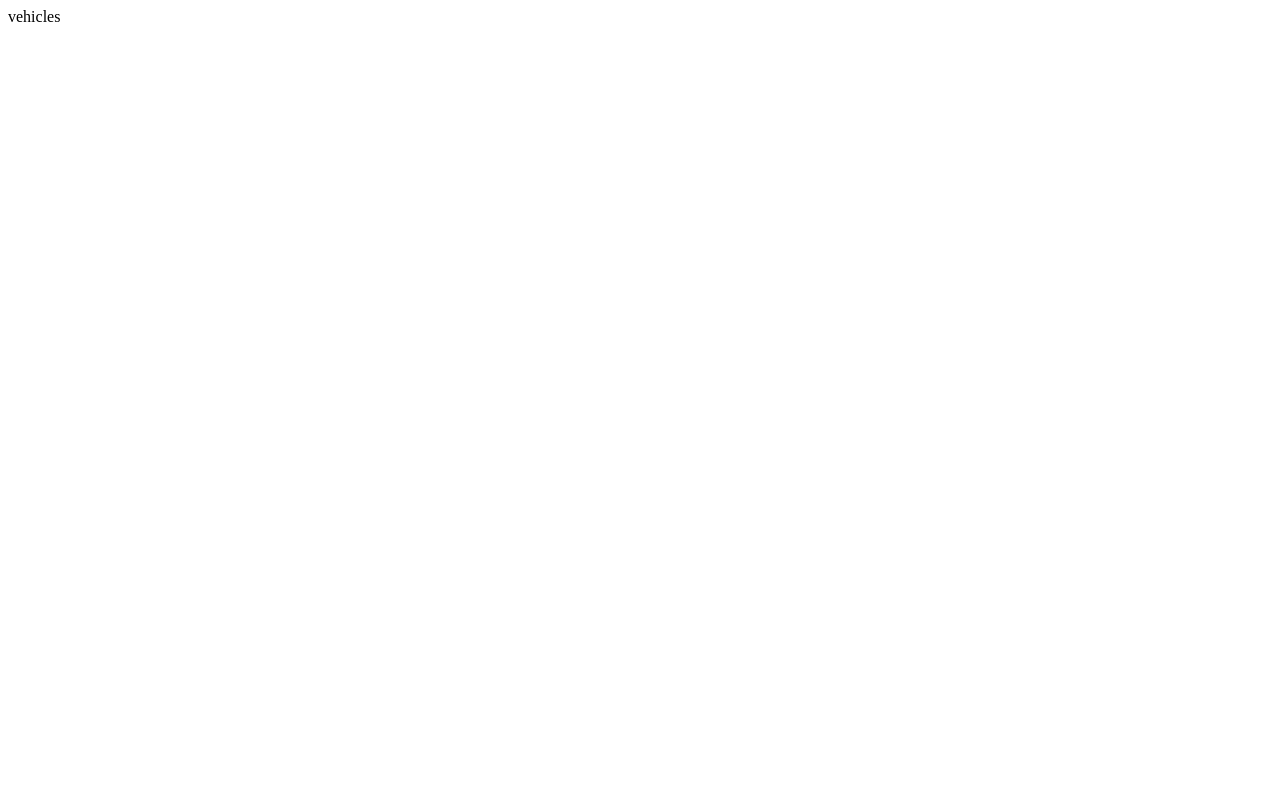
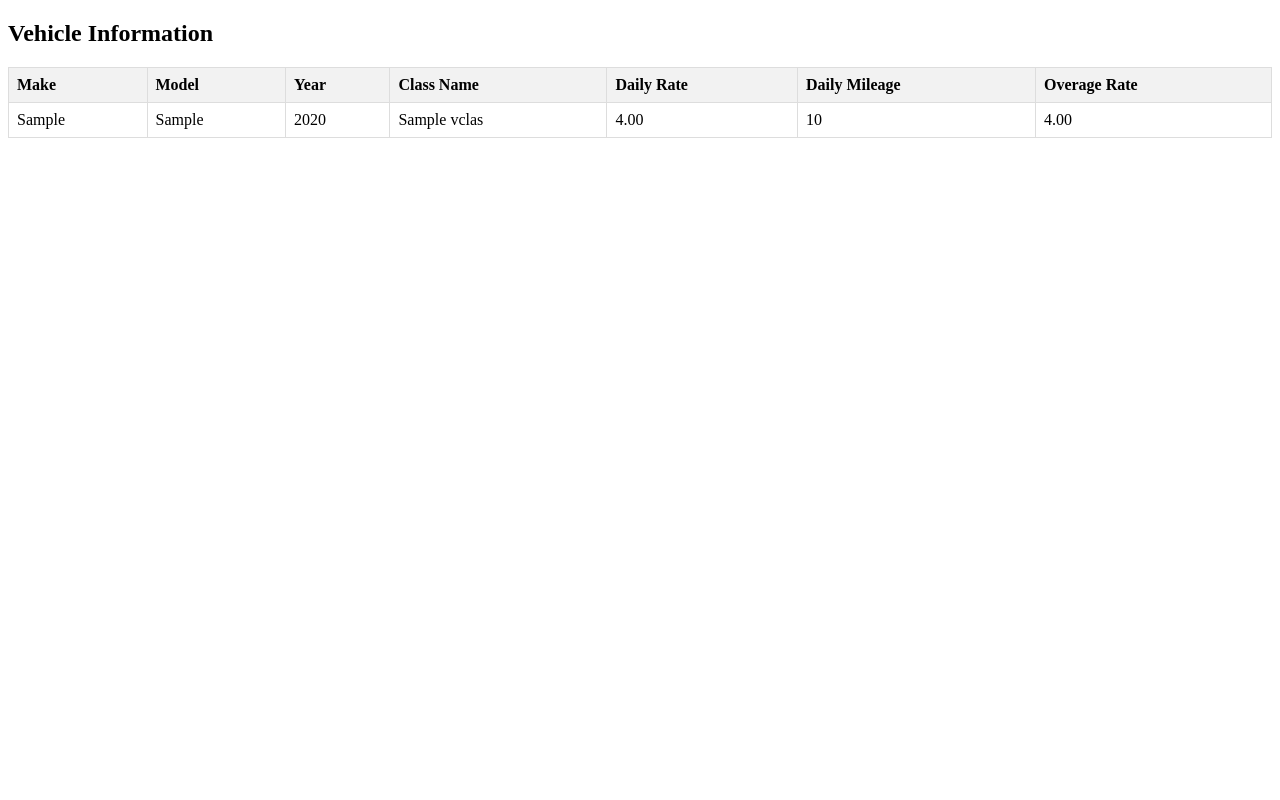
Before and after one commit to tin2294/wow_project, a Django app: page /wow/vehicles/ in a window 1280 px wide. Before the commit the page is almost empty. Run offline with Django 4.2, Linux system fonts and the light colour scheme; tables that the repository leaves empty hold one stand-in row (values such as "Sample post").

Commit message:
initial table of vehicles

```diff
--- a/wow/templates/vehicles.html
+++ b/wow/templates/vehicles.html
@@ -1 +1,54 @@
-vehicles
+<!DOCTYPE html>
+<html lang="en">
+<head>
+    <meta charset="UTF-8">
+    <title>Vehicle Information</title>
+    <style>
+        /* Basic styling for the table */
+        table {
+            border-collapse: collapse;
+            width: 100%;
+        }
+        th, td {
+            border: 1px solid #dddddd;
+            text-align: left;
+            padding: 8px;
+        }
+        th {
+            background-color: #f2f2f2;
+        }
+    </style>
+</head>
+<body>
+
+<h2>Vehicle Information</h2>
+
+<table>
+    <thead>
+        <tr>
+            <th>Make</th>
+            <th>Model</th>
+            <th>Year</th>
+            <th>Class Name</th>
+            <th>Daily Rate</th>
+            <th>Daily Mileage</th>
+            <th>Overage Rate</th>
+        </tr>
+    </thead>
+    <tbody>
+        {% for vehicle in vehicles %}
+        <tr>
+            <td>{{ vehicle.make }}</td>
+            <td>{{ vehicle.model }}</td>
+            <td>{{ vehicle.year }}</td>
+            <td>{{ vehicle.classid__class_name }}</td>
+            <td>{{ vehicle.classid__daily_rate }}</td>
+            <td>{{ vehicle.classid__daily_mileage }}</td>
+            <td>{{ vehicle.classid__overage_rate }}</td>
+        </tr>
+        {% endfor %}
+    </tbody>
+</table>
+
+</body>
+</html>
--- a/wow/views.py
+++ b/wow/views.py
@@ -1,5 +1,6 @@
 from django.shortcuts import render
 from django.http import HttpResponse
+from wow.models import Vehicle, Vclass
 
 
 # Create your views here.
@@ -10,11 +11,16 @@ def index(request):
 def bookings(request):
     return render(request, 'bookings.html')
 
+
 def vehicles(request):
-    return render(request, 'vehicles.html')
+    vehicles_queryset = Vehicle.objects.all().values('make', 'model', 'year', 'classid__class_name', 'classid__daily_rate', 'classid__daily_mileage', 'classid__overage_rate')
+    vehicles = list(vehicles_queryset)
+    return render(request, 'vehicles.html', {'vehicles': vehicles})
+
 
 def vehicle_details(request, vehicle_id):
     return render(request, 'vehicle_details.html', {'vehicle_id': vehicle_id})
 
+
 def booking_details(request, service_id):
     return render(request, 'booking_details.html', {'service_id': service_id})
```
Also changed, not shown: wow_project/settings.py (+0 -7 lines).
